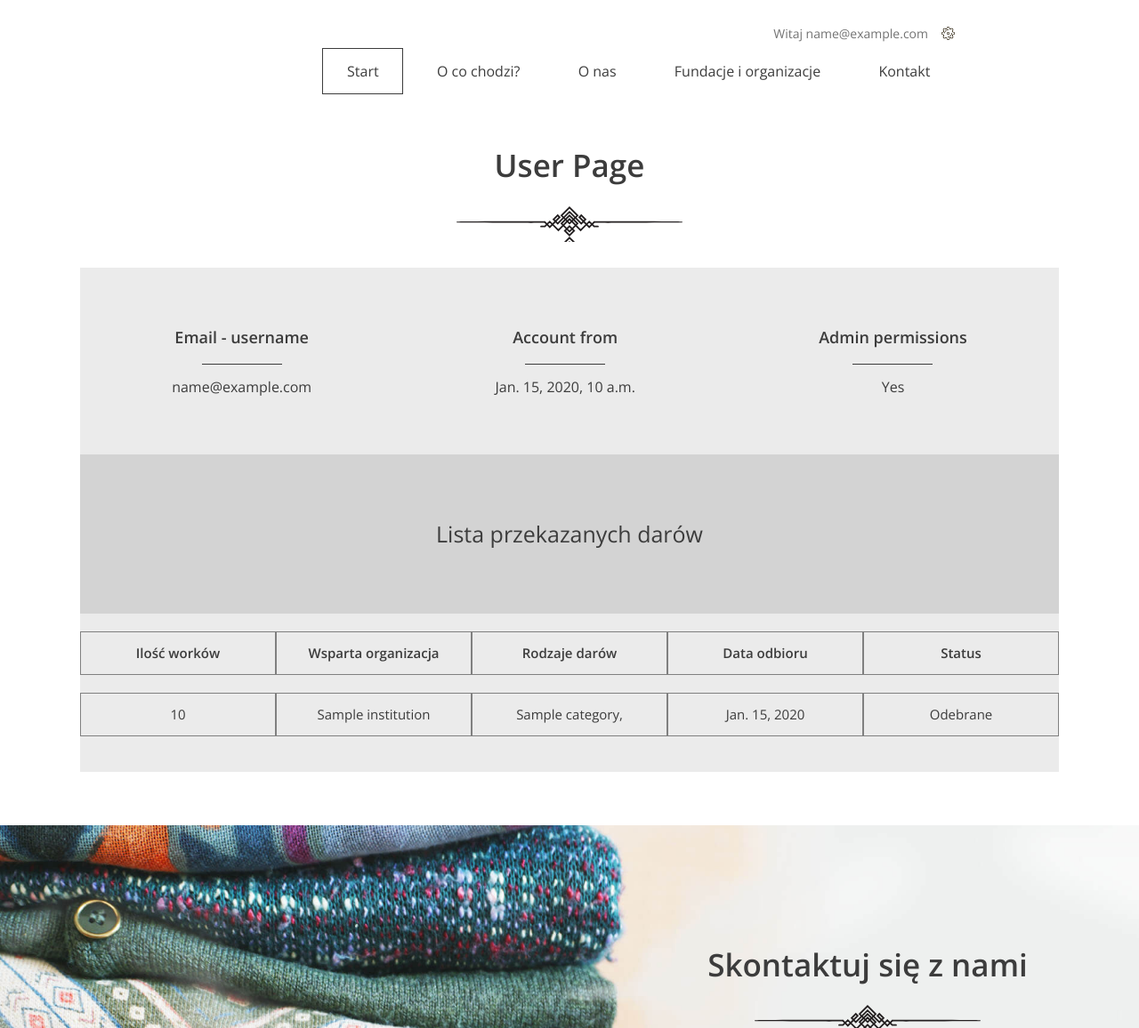
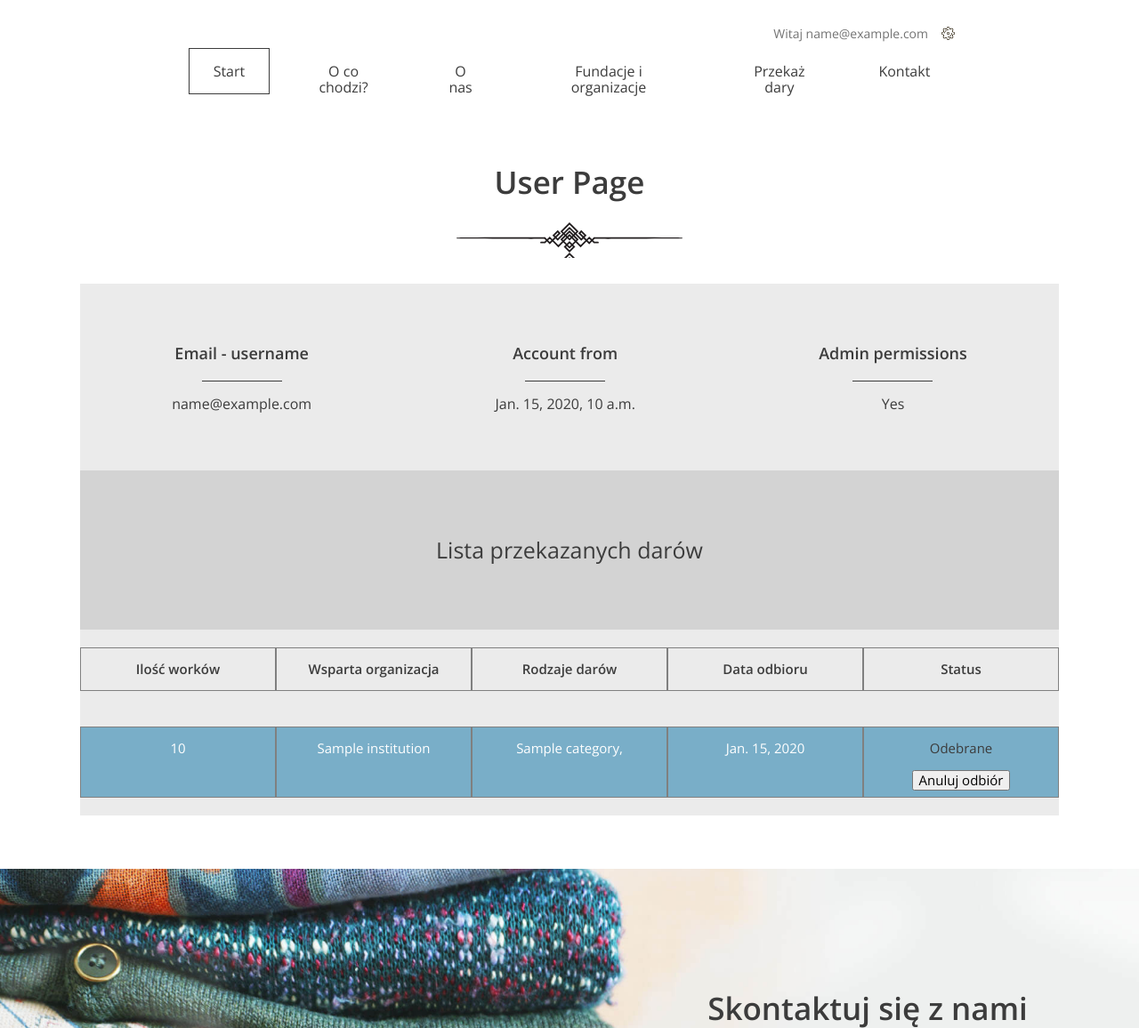
Before and after one commit to W-ojciech/charity-donation-app, a Django app: page /user-page/ in a window 1280 px wide. Shown: the top 1156 px of the page at 89% size. Run offline with Django 3.2, Linux system fonts and the light colour scheme; a user stored in the database is signed in; tables that the repository leaves empty hold one stand-in row (values such as "Sample post").

Commit message:
archiving completed

```diff
--- a/donation/static/css/style.css
+++ b/donation/static/css/style.css
@@ -1855,4 +1855,5 @@ footer .bottom-line--icons a img {
   font-size: 1.5em;
   border: 1px solid gray;
   width: 20%;
-}
+  height: 100%;
+}
--- a/donation/static/js/app.js
+++ b/donation/static/js/app.js
@@ -277,7 +277,7 @@ document.addEventListener("DOMContentLoaded", function() {
    * Wyświetlanie tylko tych instytucji, które mają zaznaczony checkbox w kroku 1
    */
   let institution_categories = document.querySelectorAll('.categories-hidden');
-  let checkboxes_step1 = document.querySelectorAll('[type="checkbox"]');
+  let checkboxes_step1 = document.querySelectorAll('.input-step1');
   checkboxes_step1.forEach(checkbox => {
     checkbox.addEventListener('click', el => {
       let values_list = [];
@@ -391,9 +391,31 @@ document.addEventListener("DOMContentLoaded", function() {
 
 
 
-  let confirm_form = document.querySelector('[type="submit"]');
-  confirm_form.addEventListener('click', el => {
-    console.log('potwierdzenie:', confirm_form);
+  // let confirm_form = document.querySelector('[type="submit"]');
+  // confirm_form.addEventListener('click', el => {
+  //   console.log('potwierdzenie:', confirm_form);
+  // });
+
+
+  // let donation_id = document.querySelector('#donation-id').value;
+  // let donantion_button = document.querySelector('#donation-id');
+  // donantion_button.addEventListener('click', el => {
+  //   el.preventDefault();
+  //   console.log('numer dotacji: ', donation_id)
+  // });
+  //
+  // console.log('numer dotacji: ', donation_id)
+
+
+  let donations = document.querySelectorAll('.taken-or-not');
+  donations.addEventListener('onload', el => {
+    el.initEvent();
+    donations.forEach(el => {
+    if (el.firstElementChild.innerHTML === 'odebrane') {
+      el.parentElement.style.backgroundColor = 'red';
+    }
   })
+  });
+
 
 });
--- a/donation/templates/user_page.html
+++ b/donation/templates/user_page.html
@@ -2,6 +2,17 @@
 
 
 {% block title %} Strona użytkownika {% endblock %}
+
+{% block przekaz_dary %}
+    <li>
+    {% if user.is_authenticated %}
+        <a href="/add-donation/" class="btn btn--without-border">Przekaż dary</a>
+    {% else %}
+        <a href="/login/" class="btn btn--without-border">Przekaż dary</a>
+    {% endif %}
+    </li>
+{% endblock %}
+
 {% block header-bg %} {% endblock %}
 {% block extra_header %} {% endblock %}
 
@@ -33,7 +44,7 @@
             <p style="font-size: 2.5em;">Lista przekazanych darów</p>
         </div>
 
-        <div class="donations-div">
+        <div class="donations-div" id="user-donations">
             <div class="user-donations">
                 <p><b>Ilość worków</b></p>
             </div>
@@ -51,33 +62,61 @@
             </div>
             <div style="clear: both;">
             </div>
+        </div>
 
         <div class="donations-div">
             {% for donation in donations %}
-                <div class="user-donations">
+                <div style="width: 100%; height: 80px;
+                        background-color: #79aec8">
+                    <div class="user-donations" {% if donation.taken_or_not %}
+                         style="color: white;" {% endif %}>
                         <p>{{ donation.quantity }}</p>
                     </div>
-                <div class="user-donations">
+                    <div class="user-donations" {% if donation.taken_or_not %}
+                         style="color: white;" {% endif %}>
                         <p>{{ donation.institution.name }}</p>
                     </div>
-                <div class="user-donations">
+                    <div class="user-donations" {% if donation.taken_or_not %}
+                         style="color: white;" {% endif %}>
                         <p>{% for category in donation.categories.all %}
                             {{ category.name }},
                         {% endfor %}</p>
                     </div>
-                <div class="user-donations">
+                    <div class="user-donations" {% if donation.taken_or_not %}
+                         style="color: white;" {% endif %}>
                         <p>{{ donation.pick_up_date }}</p>
                     </div>
-                <div class="user-donations">
+                    <div class="user-donations taken-or-not">
                         {% if donation.taken_or_not %}
                             <p>Odebrane</p>
+                            <form action="" method="POST" id="status">
+                                {% csrf_token %}
+                                <input type="hidden" value="{{ donation.id }}"
+                                       name="user-page-input"/>
+                                <button name="change-status2"
+                                        type="submit" onclick="document.getElementById('status').submit();"
+                                        value="{{ donation.id }}"
+                                        style="margin-right: auto; margin-left: auto;"
+                                        id="donation-id">Anuluj odbiór
+                                </button>
+                            </form>
                         {% else %}
                             <p>Nie odebrane</p>
+                            <form action="" method="POST" id="status">
+                                {% csrf_token %}
+                                <input type="hidden" value="{{ donation.id }}"
+                                       name="user-page-input"/>
+                                <button name="change-status2"
+                                        type="submit" onclick="document.getElementById('status').submit();"
+                                        value="{{ donation.id }}"
+                                        style="margin-right: auto; margin-left: auto;"
+                                        id="donation-id">Potwierdź odbiór
+                                </button>
+                            </form>
                         {% endif %}
                     </div>
-                <div style="clear: both;">
+                </div>
             {% endfor %}
-        <div style="clear: both;">
         </div>
     </section>
 {% endblock %}
--- a/donation/views.py
+++ b/donation/views.py
@@ -120,5 +120,16 @@ class RegisterView(View):
 class UserPageView(View):
     def get(self, request):
         user = User.objects.get(pk=request.user.id)
-        donations = Donation.objects.filter(user=request.user.id)
+        donations = Donation.objects.filter(
+            user=request.user.id).order_by('taken_or_not', 'pick_up_date')
         return render(request, 'user_page.html', {'user': user, 'donations': donations})
+    def post(self, request):
+        current_donation_id = request.POST.get('user-page-input')
+        current_donation = Donation.objects.get(id=current_donation_id)
+        if current_donation.taken_or_not:
+            current_donation.taken_or_not = False
+        else:
+            current_donation.taken_or_not = True
+        current_donation.save()
+
+        return redirect('/user-page/#user-donations')
```
Lines whose indentation alone changed are shown as unchanged.
